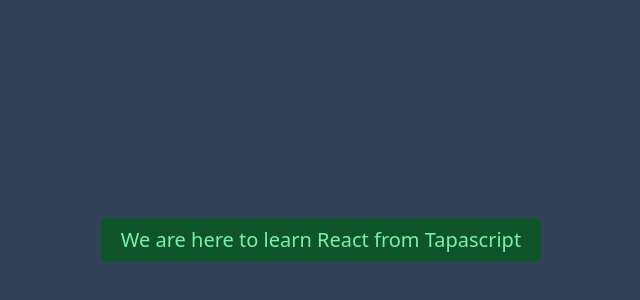
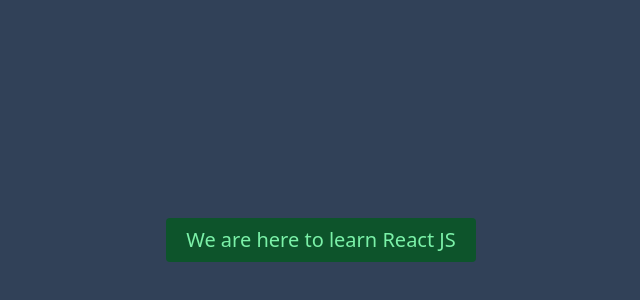
Before and after one commit to alaminsframe/react, a React (Vite) app: page / in a window 1280 px wide. Shown: the part 160-460 px from the top of the page, without its empty margins (319-959 px from the left). Built offline with nearby package versions, Linux system fonts and the light colour scheme.

Commit message:
master branch

```diff
--- a/src/Banner.jsx
+++ b/src/Banner.jsx
@@ -2,7 +2,7 @@
 const Banner = () => {
   return (
     <div className="flex flex-col justify-center items-center h-screen">
-      <p className="text-xl text-green-300 bg-green-900 px-5 py-2 rounded">We are here to learn React from Tapascript</p>
+      <p className="text-xl text-green-300 bg-green-900 px-5 py-2 rounded">We are here to learn React JS</p>
     </div>
   )
 }
```
